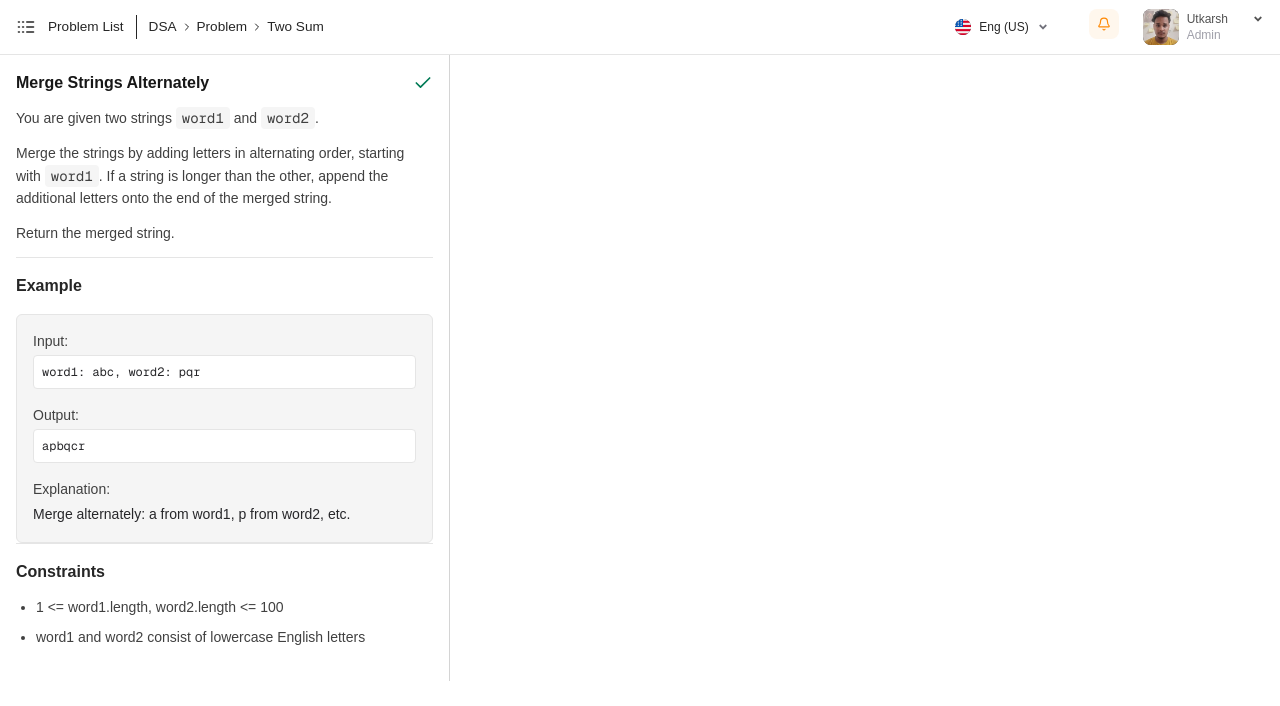
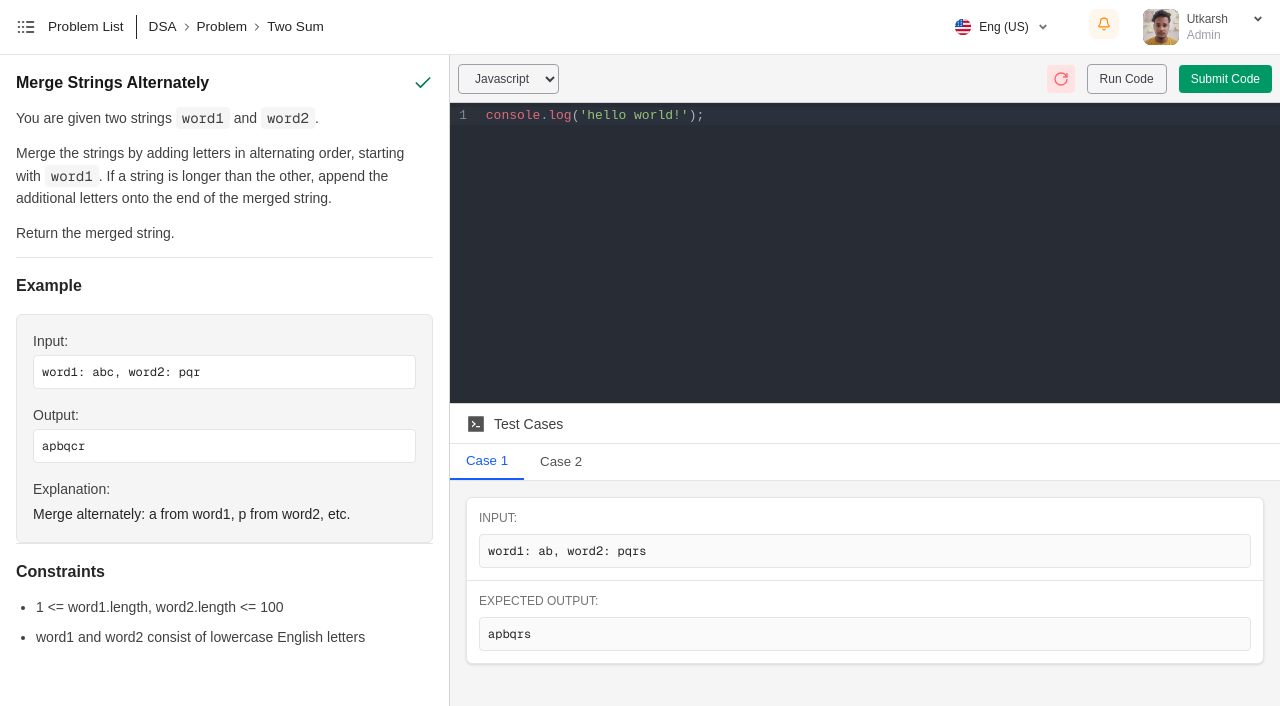
Before and after one commit to Utkarshrajmishra/coding-jr, a Next.js app: page / in a window 1280 px wide. Shown: the top 706 px of the page. Built offline with nearby package versions, Linux system fonts and the light colour scheme.

Commit message:
Add: Code Components

```diff
--- a/app/page.tsx
+++ b/app/page.tsx
@@ -1,9 +1,15 @@
+import CodeEditor from "@/components/editor";
 import Problem from "@/components/problem";
+import TestCase from "@/components/testcase";
 
 export default function Home() {
   return (
-    <section className="h-[calc(100vh-55px)] overflow-hidden">
-      <Problem/>
+    <section className="h-[calc(100vh-55px)] flex overflow-hidden">
+      <Problem />
+      <div className="flex-1">
+        <CodeEditor />
+        <TestCase isMobile={false}/>
+      </div>
     </section>
   );
 }
--- /dev/null
+++ b/components/codeMirror.tsx
@@ -0,0 +1 @@
+"use client"
--- /dev/null
+++ b/components/editor.tsx
@@ -0,0 +1,116 @@
+"use client";
+import React, { useContext, useState, useEffect } from "react";
+import CodeMirror from "@uiw/react-codemirror";
+import { GrPowerReset } from "react-icons/gr";
+import {
+  getDefaultCode,
+  languageExtensions,
+  markComplete,
+  setCode,
+} from "../lib/util";
+// import { ProblemContext } from "../context/problemContext";
+// import { problems } from "../constants/problems";
+
+type CodeEditorProps = {
+  setSubmit: (submit: boolean) => void;
+  isMobile?: boolean;
+};
+
+const CodeEditor = ({ isMobile }: CodeEditorProps) => {
+  const [value, setValue] = useState("console.log('hello world!');");
+  const [language, setLanguage] = useState("javascript");
+  const [editorHeight, setEditorHeight] = useState("300px");
+
+  // const context = useContext(ProblemContext);
+  // if (!context) {
+  //   throw new Error("Problem Context not found");
+  // }
+
+  // const { setProblem, problem } = context;
+
+  useEffect(() => {
+    const updateHeight = () => {
+      if (window.innerWidth < 768) {
+        setEditorHeight("550px");
+      } else {
+        setEditorHeight("300px");
+      }
+    };
+
+    updateHeight();
+    window.addEventListener("resize", updateHeight);
+
+    return () => window.removeEventListener("resize", updateHeight);
+  }, []);
+
+  const onChange = React.useCallback((val: string) => {
+    setValue(val);
+  }, []);
+
+  const handleLangChange = (e: React.ChangeEvent<HTMLSelectElement>) => {
+    const selectedLang = e.target.value;
+    setLanguage(selectedLang);
+    setValue(getDefaultCode(selectedLang));
+  };
+
+  // const runCode = () => {
+  //   setProblem((prev) => ({
+  //     problemNo: prev.problemNo,
+  //     runCode: true,
+  //   }));
+
+  //   setCode(value, problems[problem.problemNo].id, language);
+  // };
+
+  return (
+    <section className="flex flex-col flex-grow">
+      <div className="h-auto sm:h-12 border-b border-b-zinc-300 py-2 sm:py-0 justify-between px-2 bg-neutral-100 flex flex-wrap sm:flex-nowrap items-center gap-2 sm:gap-0 w-full">
+        <div className="text-xs">
+          <select
+            value={language}
+            onChange={handleLangChange}
+            className="text-xs text-zinc-700 border border-zinc-400 py-1 sm:py-[6px] px-2 sm:px-3 rounded font-inter"
+          >
+            <option value="javascript">Javascript</option>
+            <option value="cpp">C++</option>
+            <option value="python">Python</option>
+            <option value="java">Java</option>
+          </select>
+        </div>
+
+        <div className="flex items-center gap-2 sm:gap-3">
+          <button className="flex items-center bg-red-100 justify-center p-1 sm:p-1.5 rounded hover:bg-neutral-200">
+            <GrPowerReset className="text-red-400 h-3 w-3 sm:h-4 sm:w-4" />
+          </button>
+
+          <button
+            // onClick={runCode}
+            className="text-xs cursor-pointer text-zinc-700 border border-zinc-400 py-1 sm:py-[6px] px-2 sm:px-3 rounded font-inter"
+          >
+            Run Code
+          </button>
+
+          <button
+            onClick={() => {
+              // markComplete(problems[problem.problemNo].id);
+            }}
+            className="text-xs cursor-pointer text-white bg-emerald-600 py-1 sm:py-[6px] px-2 sm:px-3 rounded font-inter"
+          >
+            Submit Code
+          </button>
+        </div>
+      </div>
+
+      <CodeMirror
+        value={value}
+        theme="dark"
+        width="100%"
+        height={editorHeight}
+        extensions={[languageExtensions[language]]}
+        onChange={onChange}
+      />
+    </section>
+  );
+};
+
+export default CodeEditor;
--- /dev/null
+++ b/components/testcase.tsx
@@ -0,0 +1,99 @@
+"use client"
+import { useContext, useState, useEffect } from "react";
+import { AiFillCode } from "react-icons/ai";
+import { problems } from "@/constants/Problems";
+// import { ProblemContext } from "../context/problemContext";
+import { Check } from "lucide-react";
+
+type TestCaseProps = {
+  isMobile: boolean;
+};
+
+const TestCase = ({ isMobile }: TestCaseProps) => {
+  const [activeTest, setActiveTest] = useState(0);
+  const [testSectionHeight, setTestSectionHeight] = useState(
+    "calc(100vh - 349px)"
+  );
+
+//   const context = useContext(ProblemContext);
+//   if (!context) {
+//     throw new Error("Problem Context not found");
+//   }
+
+//   const { problem } = context;
+
+  // Adjust test case section height based on screen size
+  useEffect(() => {
+    const updateHeight = () => {
+      if (window.innerWidth < 768) {
+        setTestSectionHeight("calc(100vh - 249px)");
+      } else {
+        setTestSectionHeight("calc(100vh - 349px)");
+      }
+    };
+
+    updateHeight();
+    window.addEventListener("resize", updateHeight);
+
+    return () => window.removeEventListener("resize", updateHeight);
+  }, []);
+
+  return (
+    <section
+      className="border-t border-neutral-300 bg-neutral-100 flex flex-col flex-grow overflow-hidden"
+      style={{ height: isMobile ? "auto" : testSectionHeight }}
+    >
+      <div className="h-10 px-3 sm:px-4 border-b border-neutral-200 flex items-center gap-2 bg-white">
+        <AiFillCode className="size-4 sm:size-5 text-neutral-600" />
+        <p className="text-neutral-700 text-xs sm:text-sm font-medium">
+          Test Cases
+        </p>
+      </div>
+
+      <div className="flex border-b overflow-y-scroll border-neutral-200 bg-white overflow-x-auto">
+        {problems[0].testCases?.map((_, index) => (
+          <button
+            key={index}
+            className={`px-2 sm:px-4 flex items-center gap-1 sm:gap-2 text-xs sm:text-[0.83rem] py-2 font-medium transition-colors ${
+              activeTest === index
+                ? "text-blue-600 border-b-2 border-blue-600"
+                : "text-neutral-600 hover:bg-neutral-50"
+            }`}
+            onClick={() => setActiveTest(index)}
+          >
+            Case {index + 1}
+            {/* {problem.runCode && (
+              <Check className="size-3 sm:size-4 text-emerald-700" />
+            )} */}
+          </button>
+        ))}
+      </div>
+
+      {problems[0].testCases && problems[0].testCases.length > 0 && (
+        <div className="p-2 sm:p-4 overflow-auto flex-1">
+          <div className="bg-white rounded-md border border-neutral-200 shadow-sm">
+            <div className="p-2 sm:p-3 border-b border-neutral-200">
+              <p className="text-xs font-medium text-neutral-500 mb-1 sm:mb-2">
+                INPUT:
+              </p>
+              <pre className="bg-neutral-50 text-zinc-800 p-1.5 sm:p-2 text-xs rounded border border-neutral-200 font-mono overflow-x-auto whitespace-pre-wrap">
+                {problems[0].testCases[activeTest].input}
+              </pre>
+            </div>
+
+            <div className="p-2 sm:p-3">
+              <p className="text-xs font-medium text-neutral-500 mb-1 sm:mb-2">
+                EXPECTED OUTPUT:
+              </p>
+              <pre className="bg-neutral-50 text-zinc-800 text-light p-1.5 sm:p-2 text-xs rounded border border-neutral-200 font-mono overflow-x-auto whitespace-pre-wrap">
+                {problems[0].testCases[activeTest].output}
+              </pre>
+            </div>
+          </div>
+        </div>
+      )}
+    </section>
+  );
+};
+
+export default TestCase;
--- /dev/null
+++ b/lib/util.ts
@@ -0,0 +1,67 @@
+import { cpp } from "@codemirror/lang-cpp";
+import { java } from "@codemirror/lang-java";
+import { javascript } from "@codemirror/lang-javascript";
+import { python } from "@codemirror/lang-python";
+
+export const getDefaultCode = (lang: string): string => {
+  switch (lang) {
+    case "python":
+      return "print('Hello, world!')";
+    case "cpp":
+      return '#include <iostream>\nint main() {\n  std::cout << "Hello, world!";\n  return 0;\n}';
+    case "c":
+      return '#include <stdio.h>\nint main() {\n  printf("Hello, world!\\n");\n  return 0;\n}';
+    case "java":
+      return 'public class Main {\n  public static void main(String[] args) {\n    System.out.println("Hello, world!");\n  }\n}';
+    default:
+      return "console.log('hello world!');";
+  }
+};
+
+export const languageExtensions: { [key: string]: any } = {
+  javascript: javascript({ jsx: true }),
+  python: python(),
+  cpp: cpp(),
+  java: java(),
+};
+
+export const setCode = (code: string, problemId: number, lang: string) => {
+  const solution = {
+    problemId,
+    code,
+    lang,
+  };
+  const existingSolutions = JSON.parse(
+    localStorage.getItem("solutions") || "[]"
+  );
+
+  const updatedSolutions = existingSolutions.filter(
+    (item: any) => item.problemId !== problemId
+  );
+
+  updatedSolutions.push(solution);
+
+  localStorage.setItem("solutions", JSON.stringify(updatedSolutions));
+};
+
+export const markComplete = (questionId: number) => {
+  const questions: number[] = JSON.parse(
+    localStorage.getItem("solved") || "[]"
+  );
+
+  if (!questions.includes(questionId)) {
+    questions.push(questionId);
+    localStorage.setItem("solved", JSON.stringify(questions));
+  }
+};
+
+export const getCompletedQuestions = (questionId: number) => {
+  const questions: number[] = JSON.parse(
+    localStorage.getItem("solved") || "[]"
+  );
+
+  if (questions.includes(questionId)) {
+    return true;
+  }
+  return false;
+};
--- a/package.json
+++ b/package.json
@@ -9,6 +9,11 @@
     "lint": "next lint"
   },
   "dependencies": {
+    "@codemirror/lang-cpp": "^6.0.2",
+    "@codemirror/lang-java": "^6.0.1",
+    "@codemirror/lang-javascript": "^6.2.3",
+    "@codemirror/lang-python": "^6.2.0",
+    "@uiw/react-codemirror": "^4.23.11",
     "lucide-react": "^0.503.0",
     "next": "15.3.1",
     "react": "^19.0.0",
```
Also changed, not shown: 1 other file (tests, documents, lock files or other folders).
